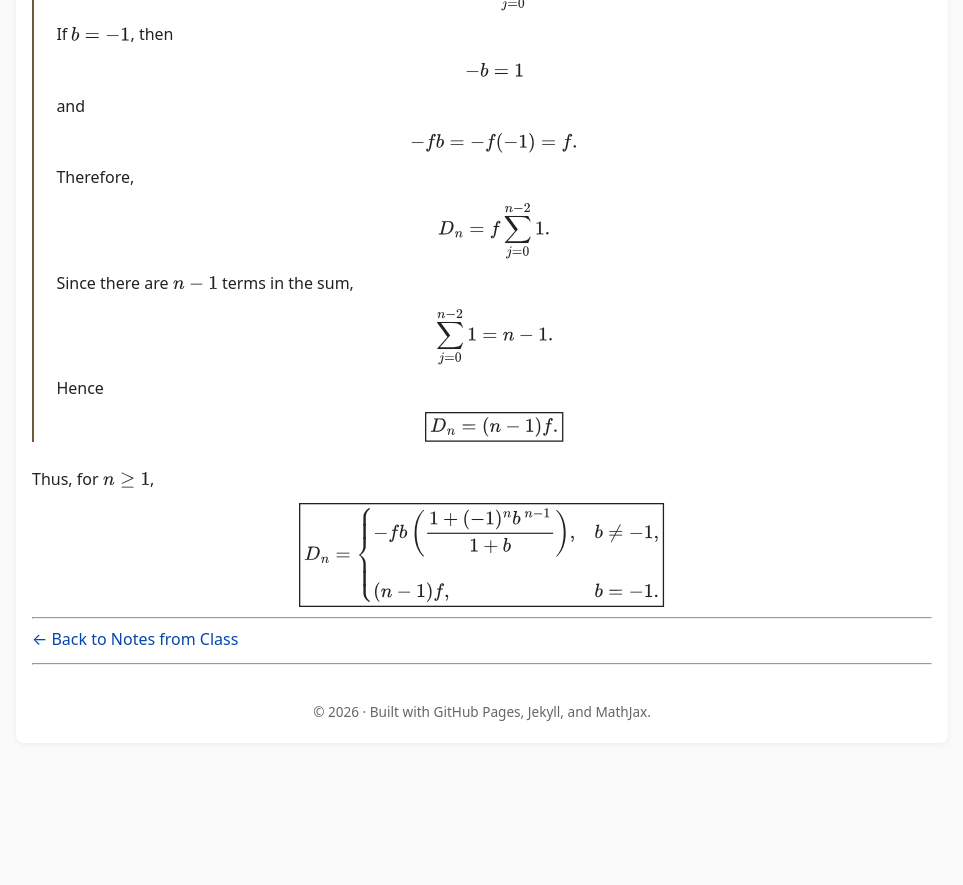
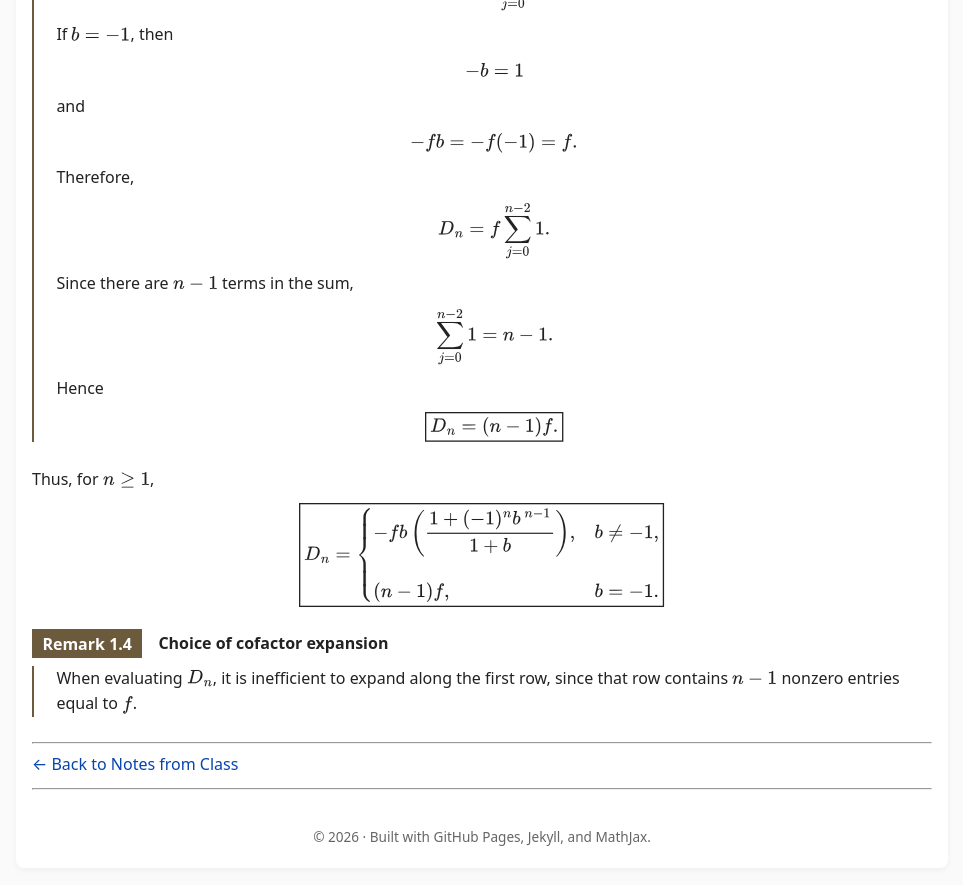
Before and after one commit to SaleemKamaludin/SaleemKamaludin.github.io, a Jekyll site: the page built from courses/math-2276/notes-from-class/lecture-2/index.md, in a window 1280 px wide and 900 px high, scrolled down 10348 px. Shown: the top 885 px of the window, without its empty margins (158-1121 px from the left). Built offline with Jekyll 4.4.1, drawn with Linux system fonts in a browser that asks for light colours; before the commit the page ends 11123 px from its top, so only the background shows below that.

Commit message:
Add cofactor expansion remark to Lecture 2

```diff
--- a/courses/math-2276/notes-from-class/lecture-2/index.md
+++ b/courses/math-2276/notes-from-class/lecture-2/index.md
@@ -1563,6 +1563,27 @@ D_n=
 
 </div>
 
+<div id="remark-choice-cofactor-expansion" class="math-env remark">
+
+  <div class="math-env-heading">
+    <span class="math-env-tag">Remark 1.4</span>
+
+    <span class="math-env-title">
+      Choice of cofactor expansion
+    </span>
+  </div>
+
+  <div class="math-env-body">
+
+    <p>
+      When evaluating \(D_n\), it is inefficient to expand along the first
+      row, since that row contains \(n-1\) nonzero entries equal to \(f\).
+    </p>
+
+  </div>
+
+</div>
+
 ---
 
 [← Back to Notes from Class]({{ '/courses/math-2276/notes-from-class/' | relative_url }})
```
